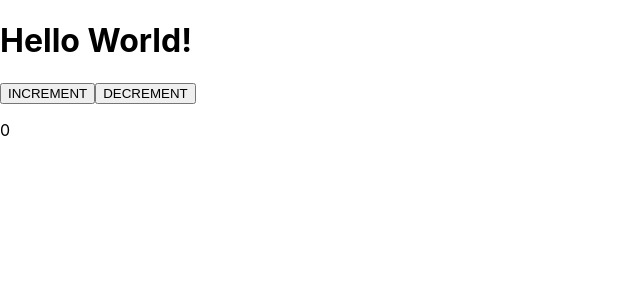
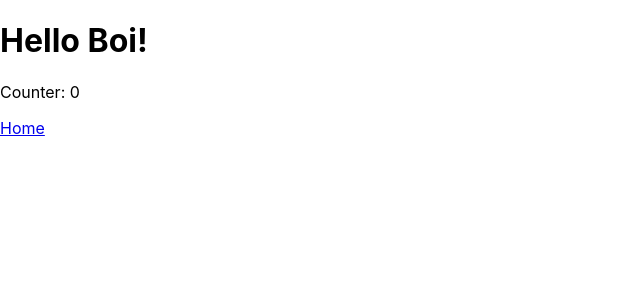
Before and after one commit to Doemuu/doemuu.live, a React (Create React App) app: page /about in a window 1280 px wide. Shown: the top 300 px of the page, without its empty margins (0-640 px from the left). Built offline with nearby package versions, Linux system fonts and the light colour scheme.

Commit message:
Basic Routing implemention

```diff
--- a/package.json
+++ b/package.json
@@ -11,9 +11,13 @@
     "@types/react": "^16.9.0",
     "@types/react-dom": "^16.9.0",
     "@types/react-redux": "^7.1.9",
+    "@types/react-router": "^5.1.8",
+    "@types/react-router-dom": "^5.1.5",
     "react": "^16.13.1",
     "react-dom": "^16.13.1",
     "react-redux": "^7.2.1",
+    "react-router": "^5.2.0",
+    "react-router-dom": "^5.2.0",
     "react-scripts": "3.4.3",
     "redux": "^4.0.5",
     "typescript": "~3.7.2"
--- a/src/App.tsx
+++ b/src/App.tsx
@@ -1,14 +1,20 @@
 import React from 'react';
+import { Switch, Route} from 'react-router';
 
 
 import Home from "./view/Home";
+import About from "./view/About";
 
 function App() {
   return (
     <div className="App">
-      <header className="App-header">
-        <Home/>
-      </header>
+      <div>
+        <Switch>
+          <Route exact path="/" component={Home} />
+          <Route path="/about" component={About} />
+        </Switch>
+      </div>
+      <header className="App-header"></header>
     </div>
   );
 }
--- a/src/index.tsx
+++ b/src/index.tsx
@@ -1,16 +1,20 @@
-import React from 'react';
-import ReactDOM from 'react-dom';
+import React from "react";
+import ReactDOM from "react-dom";
 
-import { Provider } from 'react-redux';
+import { BrowserRouter as Router } from "react-router-dom";
+
+import { Provider } from "react-redux";
 import store from "./store";
 
-import './index.css';
-import App from './App';
-import * as serviceWorker from './serviceWorker';
+import "./index.css";
+import App from "./App";
+import * as serviceWorker from "./serviceWorker";
 
 ReactDOM.render(
   <Provider store={store}>
-    <App />
+    <Router>
+      <App />
+    </Router>
   </Provider>,
   document.getElementById("root")
 );
--- /dev/null
+++ b/src/view/About.tsx
@@ -0,0 +1,29 @@
+import React from "react";
+import { compose, bindActionCreators } from "redux";
+import { connect } from "react-redux";
+import { increment, decrement } from "../store/reducer/counter/actions";
+import { Link } from "react-router-dom";
+
+interface AboutState {
+  counter: any;
+  dispatchIncrement: any;
+  dispatchDecrement: any;
+}
+
+function About({ counter, }: AboutState) {
+  return (
+    <div className="Home">
+      <header className="Home-header">
+        <h1>Hello Boi!</h1>
+        <p>Counter: {counter}</p>
+        <Link to="/">Home</Link>
+      </header>
+    </div>
+  );
+}
+
+const mapStateToProps = (state: any) => ({
+  counter: state.counter,
+});
+
+export default connect(mapStateToProps)(About) as any;
--- a/src/view/Home.tsx
+++ b/src/view/Home.tsx
@@ -2,6 +2,7 @@ import React from "react";
 import { compose, bindActionCreators } from "redux";
 import { connect } from 'react-redux';
 import { increment, decrement } from '../store/reducer/counter/actions';
+import { Link } from "react-router-dom";
 
 interface HomeState {
   counter: any;
@@ -10,7 +11,6 @@ interface HomeState {
 }
 
 function Home({ counter, dispatchIncrement, dispatchDecrement }: HomeState) {
-  console.log("Hello World");
   return (
     <div className="Home">
       <header className="Home-header">
@@ -26,6 +26,7 @@ function Home({ counter, dispatchIncrement, dispatchDecrement }: HomeState) {
           onClick={dispatchDecrement}
         />
         <p>{counter}</p>
+        <Link to="/about">About</Link>
       </header>
     </div>
   );
```
Also changed, not shown: 1 other file (tests, documents, lock files or other folders).
